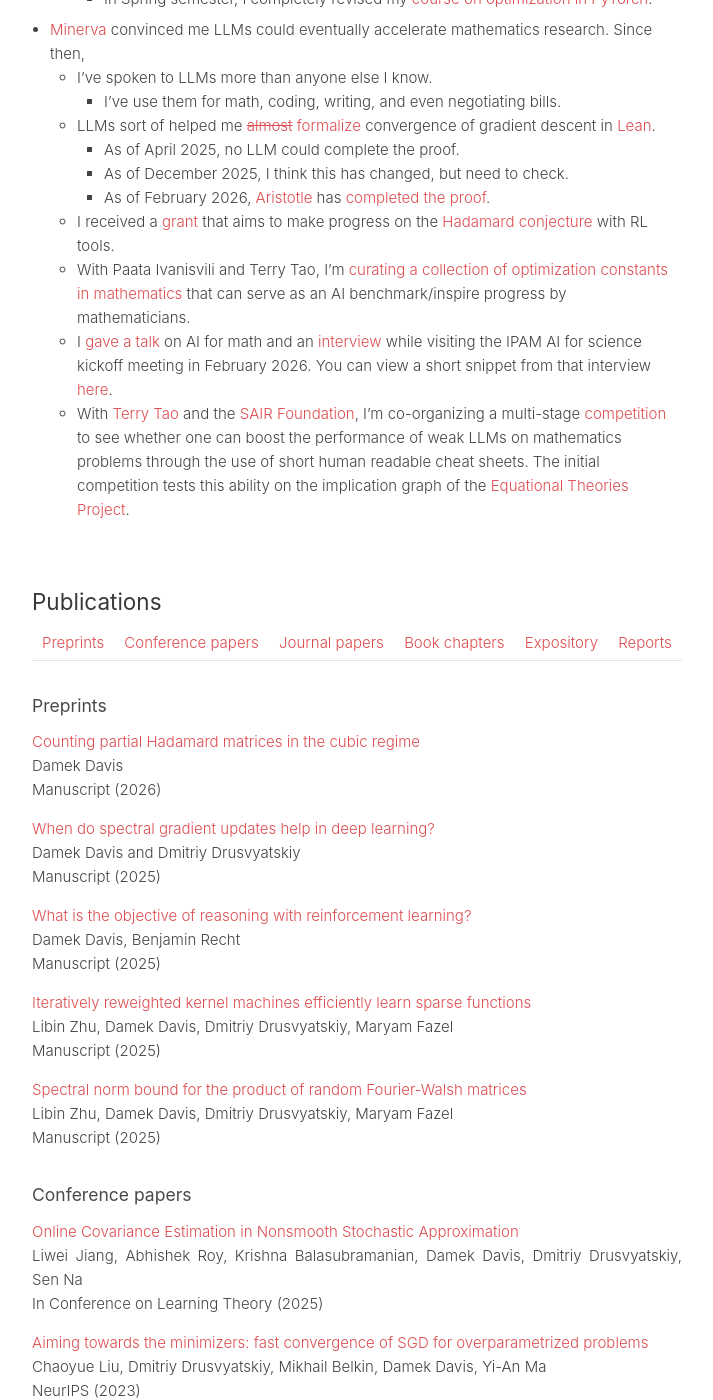
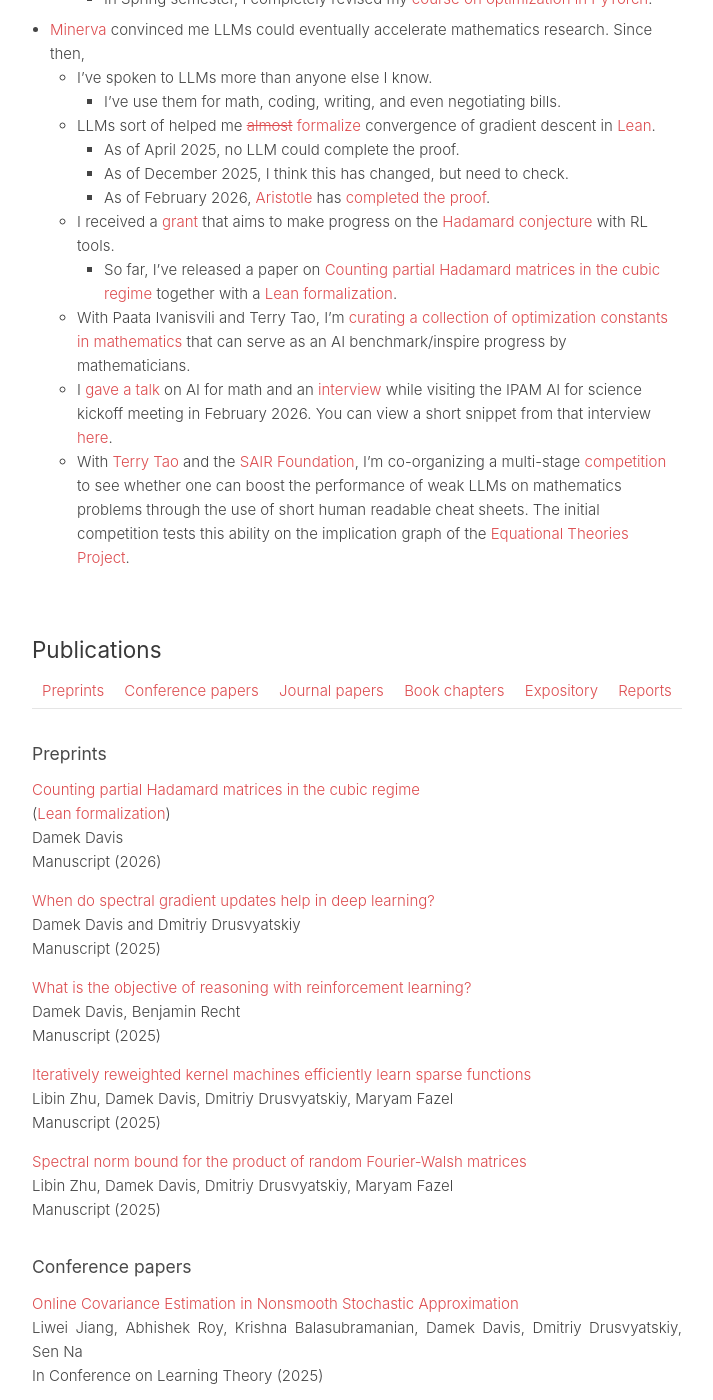
Before and after one commit to damek/damek.github.io, a Jekyll site: the page built from index.md, in a window 1280 px wide and 1400 px high, scrolled down 2161 px. Shown: the whole window, without its empty margins (283-996 px from the left). Built offline with Jekyll 4.4.1, drawn with Linux system fonts in a browser that asks for light colours.

Commit message:
added details about the release of a paper and its Lean formalization related to the Hadamard conjecture in index.md

```diff
--- a/index.md
+++ b/index.md
@@ -77,6 +77,7 @@ Please use [my email](mailto:damek@wharton.upenn.edu) sparingly for corresponden
         - As of December 2025, I think this has changed, but need to check.
         - As of February 2026, [Aristotle](https://aristotle.harmonic.fun/) has [completed the proof](https://github.com/damek/gd-lean).
     - I received a [grant](https://www.nsf.gov/awardsearch/showAward?AWD_ID=2523384&HistoricalAwards=false) that aims to make progress on the [Hadamard conjecture](https://en.wikipedia.org/wiki/Hadamard_matrix#Hadamard_conjecture) with RL tools.
+        - So far, I've released a paper on [Counting partial Hadamard matrices in the cubic regime](https://arxiv.org/abs/2603.30013) together with a [Lean formalization](https://damek.github.io/counting_hadamard/).
     - With Paata Ivanisvili and Terry Tao, I'm [curating a collection of optimization constants in mathematics](https://github.com/teorth/optimizationproblems?tab=readme-ov-file) that can serve as an AI benchmark/inspire progress by mathematicians.
     - I [gave a talk](https://www.youtube.com/watch?v=vea5EJQ4uwg) on AI for math and an [interview](https://www.youtube.com/watch?v=Q2xeGFwyLE4) while visiting the IPAM AI for science kickoff meeting in February 2026. You can view a short snippet from that interview [here](https://www.youtube.com/shorts/CQqk2ropeyM).
     - With [Terry Tao](https://terrytao.wordpress.com/2026/03/13/mathematics-distillation-challenge-equational-theories/) and the [SAIR Foundation](https://competition.sair.foundation/competitions/mathematics-distillation-challenge-equational-theories-stage1/overview), I'm co-organizing a multi-stage [competition](https://x.com/damekdavis/status/2032985126146072737?s=20) to see whether one can boost the performance of weak LLMs on mathematics problems through the use of short human readable cheat sheets. The initial competition tests this ability on the implication graph of the [Equational Theories Project](https://teorth.github.io/equational_theories/).
@@ -89,6 +90,7 @@ Please use [my email](mailto:damek@wharton.upenn.edu) sparingly for corresponden
 ### Preprints
 
 [Counting partial Hadamard matrices in the cubic regime](https://arxiv.org/abs/2603.30013)
+([Lean formalization](https://damek.github.io/counting_hadamard/))
 Damek Davis
 Manuscript (2026)
 
```
